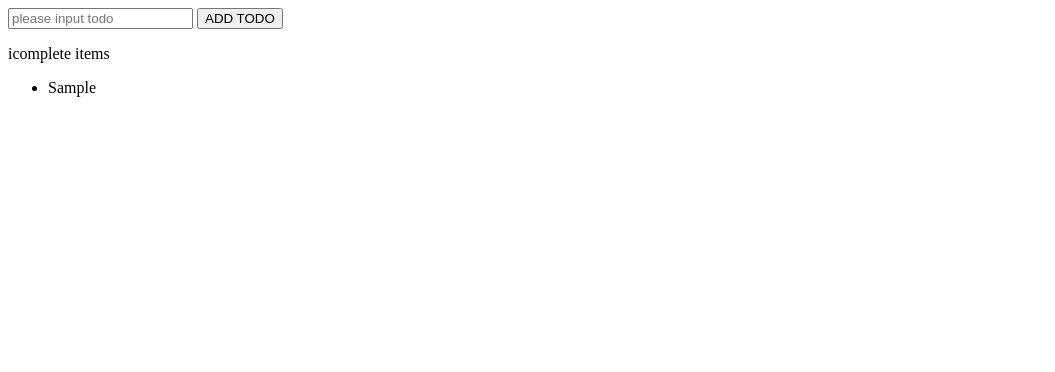
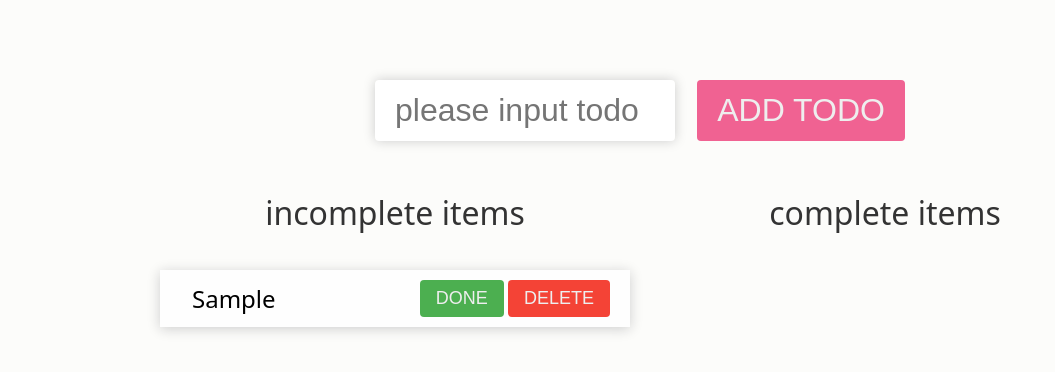
Before and after one commit to Yuta-2301199/FE2024L2401_vue_Todo, a plain HTML site: page Todo/index.html in a window 1280 px wide. Both pictures are taken after typing "Sample" into the empty fields and a click on the button "ADD TODO". Shown: the whole page, without its empty margins (0-1055 px from the left). Drawn offline with nearby package versions, Linux system fonts and the light colour scheme.

Commit message:
課題の作成

```diff
--- /dev/null
+++ b/Todo/css/style.css
@@ -0,0 +1,113 @@
+/* 全体のスタイル */
+* {
+    margin: 0;
+    padding: 0;
+    box-sizing: border-box;
+}
+
+li {
+    list-style: none;
+}
+
+body {
+    height: 100vh;
+    background: #fcfcfa;
+    font-family: system-ui;
+}
+
+.wrap {
+    width: 960px;
+    height: auto;
+    padding: 0 0 50px;
+    margin: 0 auto;
+}
+
+/* Todoの入力部分のスタイル */
+.todo-form {
+    text-align: center;
+    padding: 80px 0 50px;
+}
+
+.todo-form>.add-button {
+    margin-left: 18px;
+}
+
+.input-text {
+    width: 300px;
+    font-size: 32px;
+    padding: 12px 20px;
+    border-radius: 4px;
+    -webkit-appearance: none;
+    border: none;
+    box-shadow: 0px 0px 12px #ccc;
+}
+
+.add-button {
+    font-size: 32px;
+    padding: 12px 20px;
+    border: none;
+    -webkit-appearance: none;
+    background: #f06292;
+    color: #eee;
+    border-radius: 4px;
+}
+
+/* Todo一覧のスタイル */
+.list-area {
+    display: flex;
+    justify-content: space-between;
+}
+
+.list-area .area-complete,
+.list-area .area-incomplete {
+    width: 470px;
+}
+
+.list {
+    align-items: center;
+    background: #fefefe;
+    box-shadow: 0px 2px 12px #cecece;
+    display: flex;
+    justify-content: space-between;
+    list-style: none;
+    padding: 10px 20px 10px 32px;
+    width: 100%;
+}
+
+.list:not(:first-child){
+    margin-top: 16px;
+}
+
+.list-label{
+    font-size: 24px;
+}
+
+.list-button{
+    -webkit-appearance: none;
+    font-size: 18px;
+    padding: 8px 16px;
+    border-radius: 4px;
+    border: none;
+    color: #222;
+    background: #eee;
+}
+
+.list-button.button-done{
+    background: #4CAF50;
+    color: #eee;
+}
+
+.list-button.button-delete{
+    background: #f44336;
+    color: #eee;
+}
+
+.todo-title{
+    color: #333;
+    font-size: 32px;
+    text-align: center;
+}
+
+.todo-area{
+    margin-top: 36px;
+}
--- a/Todo/index.html
+++ b/Todo/index.html
@@ -4,6 +4,7 @@
 <head>
   <meta charset="utf-8" />
   <meta name="viewport" content="width=device-width,initial-scale=1.0" />
+  <link rel="stylesheet" href="./css/style.css">
   <title></title>
 </head>
 
@@ -22,10 +23,30 @@
       <section class="list-area">
         <!-- todosをリストレンダリング -->
         <div class="area-incomplete">
-          <p class="todo-title">icomplete items</p>
+          <p class="todo-title">incomplete items</p>
           <ul class="todo-area">
-            <li v-for="(item,i) in todos" :key="i" class="list">
+            <li v-for="(item,i) in incompleteTodo" :key="i" class="list">
               <span class="list-label">{{ item.text }}</span>
+              <span class="button-area">
+                <!-- DONEボタン -->
+                <button class="list-button button-done" @click="toggleIsDone(item.id)">DONE</button>
+                <!-- DELETEボタン -->
+                <button class="list-button button-delete" @click="deleteTodo(item.id)">DELETE</button>
+              </span>
+            </li>
+          </ul>
+        </div>
+        <div class="area-complete">
+          <p class="todo-title">complete items</p>
+          <ul class="todo-area">
+            <li v-for="(item,i) in doneTodo" :key="i" class="list">
+              <span class="list-label">{{ item.text }}</span>
+              <span class="button-area">
+                <!-- DONEボタン -->
+                <button class="list-button" @click="toggleIsDone(item.id)">RETURN</button>
+                <!-- DELETEボタン -->
+                <button class="list-button button-delete" @click="deleteTodo(item.id)">DELETE</button>
+              </span>
             </li>
           </ul>
         </div>
--- a/Todo/script/script.js
+++ b/Todo/script/script.js
@@ -9,12 +9,12 @@ new Vue({
   },
   methods: {
     //inputTextメソッドを追加
-    inputText(e){
+    inputText(e) {
       this.text = e.target.value;
     },
     //addTodoメソッドを追加
-    addTodo(){
-      if(!this.text) return;
+    addTodo() {
+      if (!this.text) return;
       const text = this.text;
       const id = Math.ceil(Math.random() * 1000);
       const todo = {
@@ -24,8 +24,32 @@ new Vue({
       this.resetText();
     },
     //resetTextメソッドを追加
-    resetText(){
+    resetText() {
       this.text = '';
+    },
+    deleteTodo(id) {
+      const index = this.getIndexBy(id);
+      this.todos.splice(index, 1);
+    },
+    toggleIsDone(id) {
+      const index = this.getIndexBy(id);
+      this.todos[index].isDone = !this.todos[index].isDone;
+    },
+    getIndexBy(id) {
+      const filteredTodo = this.todos.filter(todo => todo.id === id)[0];
+      const index = this.todos.indexOf(filteredTodo);
+      return index;
+    }
+  },
+
+  computed: {
+    // isDoneにtrueを格納し実行済みを意味する
+    doneTodo() {
+      return this.todos.filter(todo => todo.isDone === true);
+    },
+    // isDoneにfalseを格納し未実行を意味する
+    incompleteTodo() {
+      return this.todos.filter(todo => todo.isDone === false);
     }
   }
 });
```
